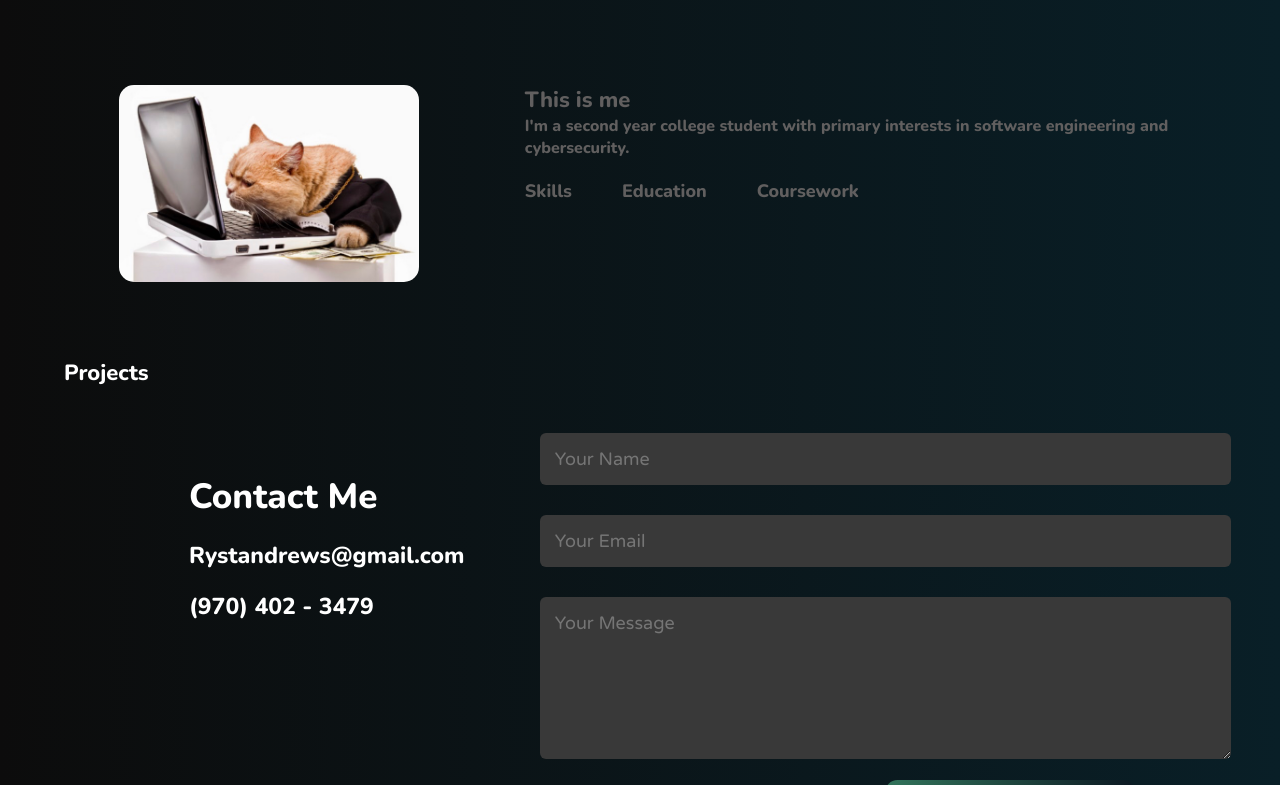
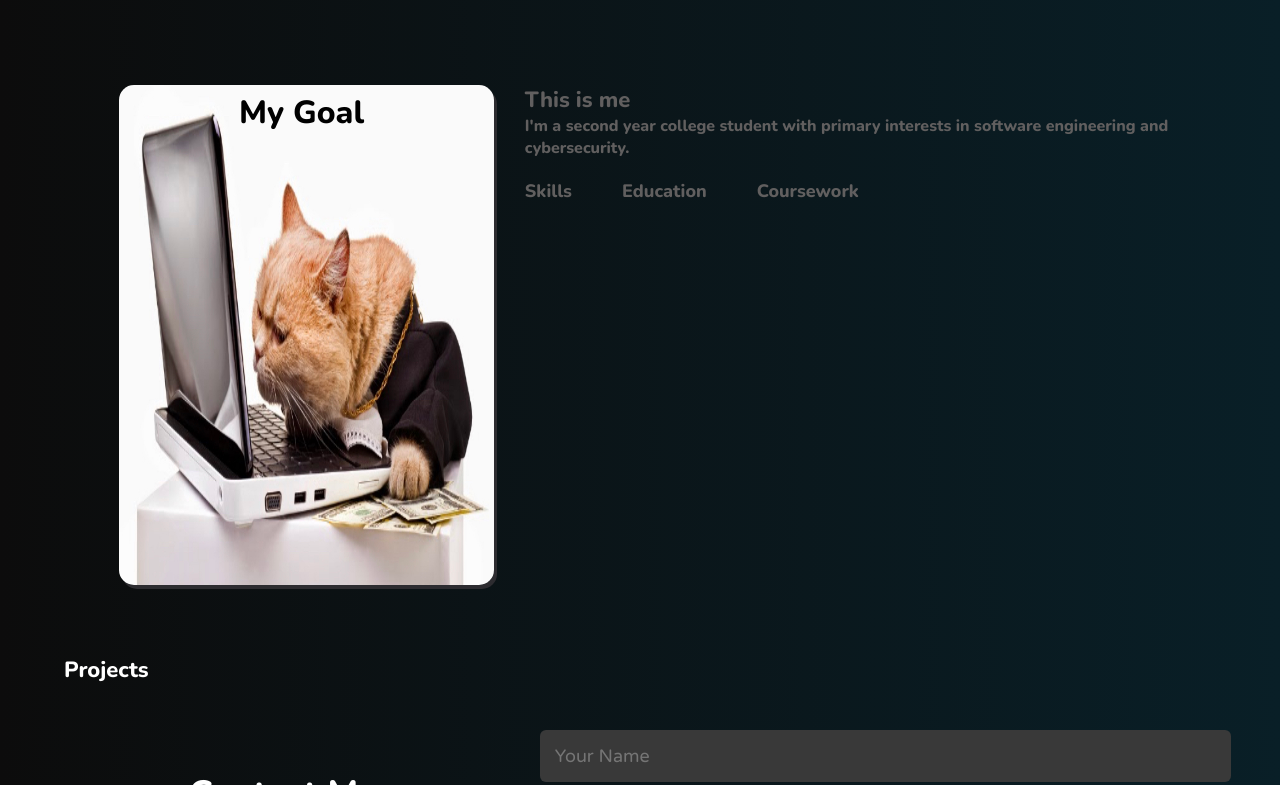
Before and after one commit to tasmaniansyrup/Portfolio-test, a plain HTML site: page index.html in a window 1280 px wide. Shown: the part 780-1565 px from the top of the page. Drawn offline with nearby package versions, Linux system fonts and the light colour scheme; a web font is replaced by a local one.

Commit message:
in progress

```diff
--- a/index.html
+++ b/index.html
@@ -5,10 +5,23 @@
     <meta http-equiv="X-UA-Compatible" content="IE=edge">
     <meta name="viewport" content="width=device-width, initial-scale=1.0">
     <title>Ryan Andrews Portfolio</title>
-    <link rel="stylesheet" href="style.css">
+
+    <!-- fonts -->
     <link rel="preconnect" href="https://fonts.googleapis.com">
     <link rel="preconnect" href="https://fonts.gstatic.com" crossorigin>
-    <link href="https://fonts.googleapis.com/css2?family=MuseoModerno:wght@400;500;700;800&family=Nunito:wght@800&family=Varela+Round&display=swap" rel="stylesheet">
+    <link href="https://fonts.googleapis.com/css2?family=Alata&family=MuseoModerno:wght@400;500;700;800&family=Nunito:wght@800&family=Righteous&family=Varela+Round&display=swap" rel="stylesheet">
+    <!-- end fonts -->
+
+
+
+    <!-- icons -->
+    <link rel="stylesheet" href="style.css">
+    <link href='https://unpkg.com/css.gg@2.0.0/icons/css/sync.css' rel='stylesheet'>
+    <link href='https://unpkg.com/css.gg@2.0.0/icons/css/software-download.css' rel='stylesheet'>
+    <link href='https://unpkg.com/css.gg@2.0.0/icons/css/file-document.css' rel='stylesheet'>
+    <!-- end icons -->
+
+
 </head>
 <body>
 <div id="header">
@@ -38,7 +51,28 @@
     <div class="container">
         <div class="row">
             <div class="about-col-1">
+                <div class="flip-card">
+                    <div class="flip-card-inner" id="flip-card-inner">
+                        <audio src="Paper Folding short.mp3" id="paper_audio"></audio>
+                        <div class="flip-card-front">
+                            <i class="gg-sync"></i>
                             <img src="images/catputer.jpg">
+                            <h1>My Goal</h1>
+                        </div>
+                        <div class="flip-card-back">
+                            <i class="gg-sync"></i>
+                            <img src="images/thebeast.jpg">
+                            <h1>Download My Resume</h1>
+                            <div class="resume-box">
+                                <a href="Ryan_Andrews_Resume.docx" download>
+                                    <i class="gg-software-download"></i>
+                                </a>
+                                <i class="gg-file-document"></i>
+                                <p>Resume.txt</p>
+                            </div>
+                        </div>
+                    </div>
+                </div>
             </div>
             <div class="about-col-2">
                 <h1 class="sub-title">This is me</h1>
@@ -107,6 +141,7 @@
     var tabcontents = document.getElementsByClassName("tab-contents");
 
     function opentab(tabname) {
+        if (!document.getElementById(tabname).classList.contains("active-tab")) {
             for(tablink of tablinks) {
                 tablink.classList.remove("active-link");
             }
@@ -116,6 +151,17 @@
 
             event.currentTarget.classList.add("active-link");
             document.getElementById(tabname).classList.add("active-tab");
+        }
+        else {
+            for(tablink of tablinks) {
+                tablink.classList.remove("active-link");
+            }
+            for(tabcontent of tabcontents) {
+                tabcontent.classList.remove("active-tab");
+            }
+        }
+
+
     }
 </script>
 
--- a/script.js
+++ b/script.js
@@ -0,0 +1,8 @@
+const flipcard = document.getElementById("flip-card-inner");
+const paper = document.getElementById("paper_audio");
+
+flipcard.addEventListener("click", flipCard);
+
+async function flipCard() {
+    flipcard.classList.toggle("flipCard");
+}
--- a/style.css
+++ b/style.css
@@ -206,7 +206,7 @@ nav ul li a:hover::after{
 }
 
 .tab-links.active-link::after{
-    width: 70%;
+    width: 100%;
 }
 
 .tab-contents ul li{
@@ -223,7 +223,125 @@ nav ul li a:hover::after{
     display: block;
 }
 
+/* flip card */
+
+.flip-card{
+    width: 350px;
+    height: 500px;
+    perspective: 1000px;
+    background-color: transparent;
+}
+
+/* This container is needed to position the front and back side */
+.flip-card-inner {
+    width: 100%;
+    height: 100%;
+    text-align: center;
+    transition: transform 0.8s;
+    transform-style: preserve-3d;
+    cursor: pointer;
+  }
+
+  /* Do an horizontal flip when you move the mouse over the flip box container
+  .flip-card:hover .flip-card-inner {
+    transform: rotateY(180deg);
+  }
+  */
+
+  /* Flip card on click */
+  .flipCard {
+    transform: rotateY(180deg);
+  }
+
+  /* Position the front and back side */
+  .flip-card-front, .flip-card-back {
+    position: absolute;
+    width: 100%;
+    height: 100%;
+    -webkit-backface-visibility: hidden; /* Safari */
+    backface-visibility: hidden;
+  }
+
+  .flip-card-front img, .flip-card-back img{
+    box-shadow: 3px 4px #2d2c30;
+    width: 375px;
+    height: 500px;
+  }
+
+  /* Style the front side (fallback if image is missing) */
+  .flip-card-front {
+    color: white;
+  }
+
+  .flip-card-front h1 {
+    color: rgb(0, 0, 0);
+    margin-top: -500px;
+    margin-left: 125px;
+  }
+
+  .gg-sync {
+    color: #0b1855;
+    position: absolute;
+    top: 40px;
+    left: 390px;
+    z-index: 3;
+  }
+
+  /* Style the back side */
+  .flip-card-back {
+    color: white;
+    transform: rotateY(180deg);
+  }
+
+  .flip-card-back h1 {
+    margin-top: -480px;
+    margin-left: 125px;
+    font-size: 20px;
+    color: #000000;
+  }
+
+  .resume-box{
+    height: 50px;
+    width: 300px;
+    margin-top: 20px;
+    margin-left: 90px;
+    background-color: white;
+    z-index: 10;
+    transform: rotateY(180deg);
+    border-radius: 5px;
+    box-shadow: 2px 3px rgb(19, 18, 18);
+  }
+
+  .resume-box a {
+    display: inline-block;
+    padding: 20px;
+    margin-right: 510px;
+  }
+
+  .gg-file-document {
+    color: #000000;
+    margin-left: 260px;
+    margin-top: -43px;
+  }
+
+  .resume-box p {
+    font-family: 'Alata', serif;
+    color: rgb(0, 0, 0);
+    font-size: 18px;
+    margin-top: -20px;
+    margin-left: 75px;
+    transform: scale(-1, 1);
+
+  }
+
+  .gg-software-download {
+    color: #000000;
+    z-index: 5px;
+  }
+
 /* -----------projects------------ */
+
+
 
 
 
```
Also changed, not shown: 3 other files. Lines whose indentation alone changed are shown as unchanged.
